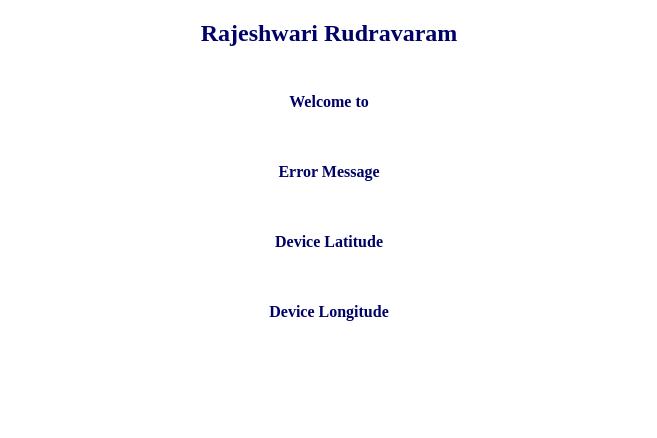
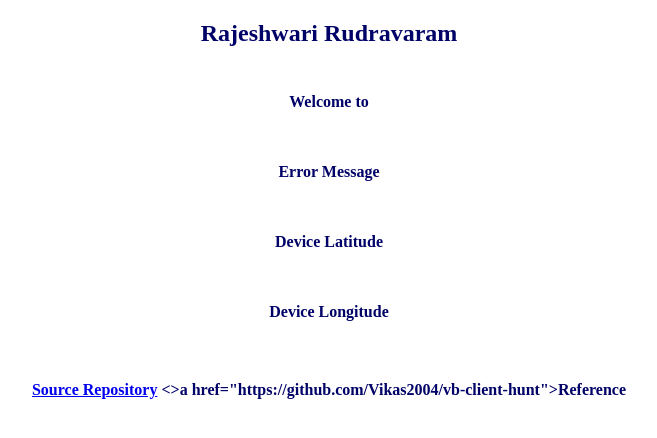
Before and after one commit to Vishalreddy114/vv-client-hunt, a website with bundled scripts: page index.html in a window 1280 px wide. Shown: the whole page, without its empty margins (311-968 px from the left). Built offline with nearby package versions, Linux system fonts and the light colour scheme.

Commit message:
added references

```diff
--- a/index.html
+++ b/index.html
@@ -18,7 +18,8 @@
 
             <p id="sampledemo"></p>
 
-            <!-- <a href="https://github.com/Vishalreddy114/vv-client-hunt">Source Repository</a> -->
+            <a href="https://github.com/Vishalreddy114/vv-client-hunt">Source Repository</a>
+            <>a href="https://github.com/Vikas2004/vb-client-hunt">Reference</a>
         </article>
 
 
```
